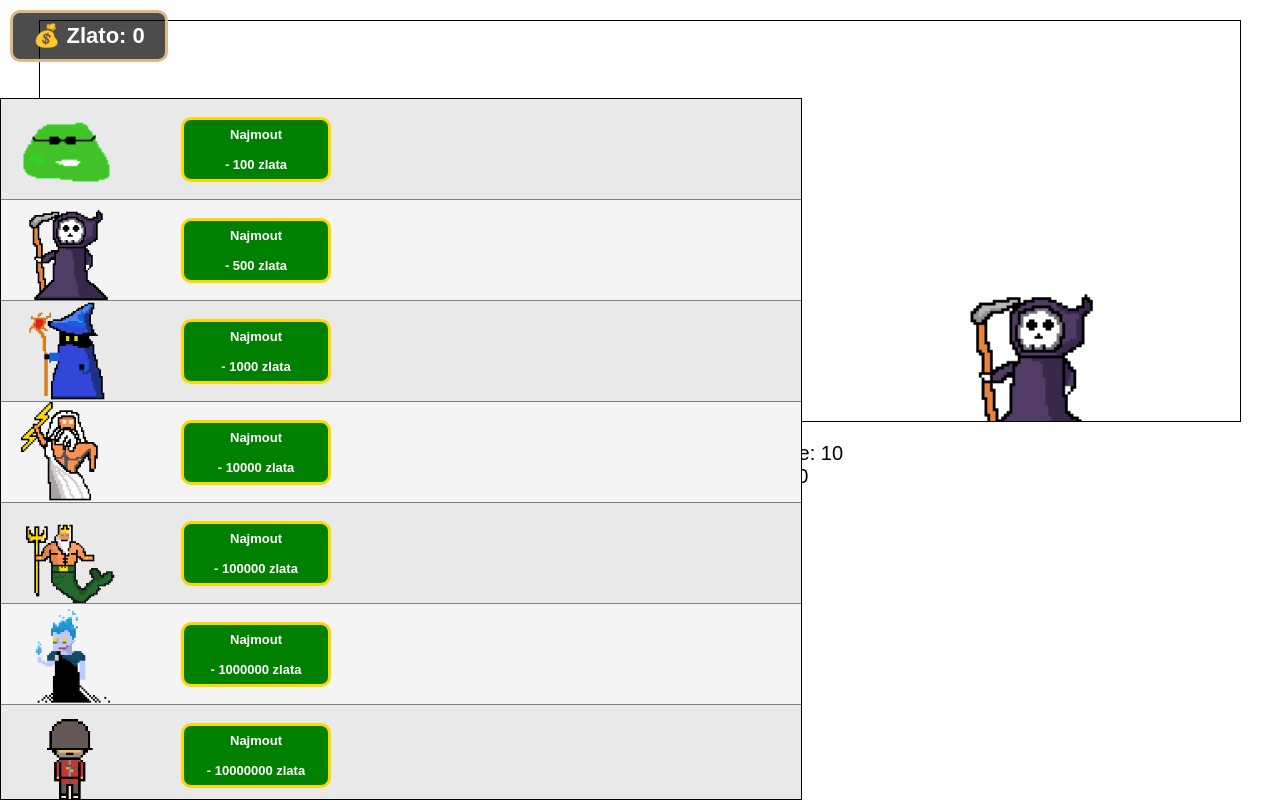
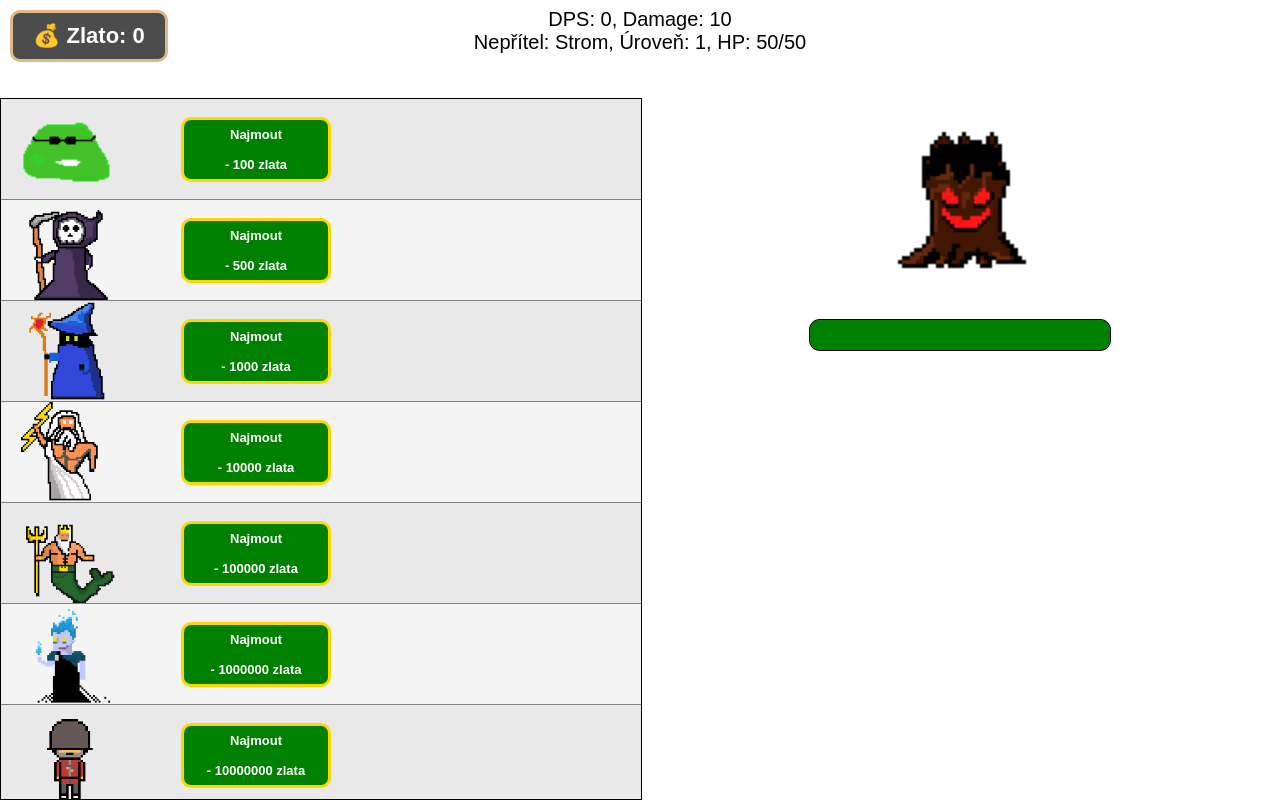
Before and after one commit to lesnijahoda/Rocnikova-prace, a plain HTML site: page index.html in a window 1280 px wide. Drawn offline with Linux system fonts and the light colour scheme.

Commit message:
posouvání enemy

```diff
--- a/index.html
+++ b/index.html
@@ -8,10 +8,13 @@
 
 </head>
 <body>
-  <canvas id="gameCanvas" width="1200" height="400"></canvas>
-  <div id="heroPanel" style="overflow-y: auto; width: 800px; height: 700px; border: 1px solid black; position: absolute; bottom: 0; left: 0;"></div>
+  <div style="width: 50vw; position: absolute; right: 0; height: 400px; bottom: 300px;">
+  <canvas id="gameCanvas" width="400" height="400"></canvas>
+  </div>
+
+  <div id="heroPanel" style="overflow-y: auto; width: 50vw; height: 700px; border: 1px solid black; position: absolute; bottom: 0; left: 0;"></div>
   <div id="heroInfo"></div>
-  <div id="enemyInfo"></div>>
+  <div id="enemyInfo"></div>
 
 
   <script type="module" src="/res/js/main.js"></script>
--- a/res/css/style.css
+++ b/res/css/style.css
@@ -1,7 +1,11 @@
+
+
 canvas {
-  border: 1px solid black;
+  /*border: 1px solid black;*/
   display: block;
-  margin: 20px auto;
+  height: 400px;
+  width: 400px;
+  margin: auto;
 }
 
 div {
@@ -27,8 +31,6 @@ div {
 
 .hero-row img {
   border-radius: 10px;
-
-
 }
 
 #goldBar {
--- a/res/js/main.js
+++ b/res/js/main.js
@@ -5,6 +5,7 @@ import { heroPanel, upgrades } from "./heroes.js";
 // Hlavní soubor pro hru Clicker Heroes
 
 // 🧱 Základní objekty hrdiny a nepřítele
+
 class Hero {
   constructor(name, damage) {
     this.name = name;
@@ -53,34 +54,36 @@ class Enemy {
     this.maxHp = Math.floor(this.maxHp * 1.5);
     this.hp = this.maxHp;
     this.goldReward = Math.floor(this.goldReward * 1.5);
-
   }
 }
 
 // 🎮 Vytvoření hrdiny a nepřítele
-const hero = new Hero('Warrior', 10);
-const enemy = new Enemy('Goblin', 50, 20);
+const hero = new Hero("Warrior", 10);
+const enemy = new Enemy("Strom", 50, 20);
 
 // 🖼️ Načtení obrázku nepřítele
 const slimeImage = new Image();
-slimeImage.src = './res/img/smrt.png';
+slimeImage.src = "./res/img/enemies/firetree.png";
 
 // 🖱️ Zpracování kliknutí na canvas
-const canvas = document.getElementById('gameCanvas');
-const ctx = canvas.getContext('2d');
+const canvas = document.getElementById("gameCanvas");
+const ctx = canvas.getContext("2d");
 
-canvas.style.userSelect = 'none';
-canvas.style.webkitUserSelect = 'none';
-canvas.style.msUserSelect = 'none';
-canvas.style.mozUserSelect = 'none';
+canvas.style.userSelect = "none";
+canvas.style.webkitUserSelect = "none";
+canvas.style.msUserSelect = "none";
+canvas.style.mozUserSelect = "none";
 
-canvas.addEventListener('click', (event) => {
+canvas.addEventListener("click", (event) => {
   const rect = canvas.getBoundingClientRect();
   const x = event.clientX - rect.left;
   const y = event.clientY - rect.top;
+  console.log(x + "X");
+  console.log(y + "Y");
 
-  if (x >= 850 && x <= 1050 && y >= 150 && y <= 350) {
+  if (x >= 120 && x <= 280 && y >= 10 && y <= 170) {
     if (enemy.hp > 0) {
+      console.log("aaa");
       hero.attack(enemy);
       updateGameInfo();
     }
@@ -89,8 +92,12 @@ canvas.addEventListener('click', (event) => {
 
 // 🔄 Funkce pro aktualizaci herních informací
 function updateGameInfo() {
-  document.getElementById('heroInfo').innerText = `Hrdina: ${hero.name}, Zlato: ${hero.gold}, DPS: ${hero.dps}, Damage: ${hero.damage}`;
-  document.getElementById('enemyInfo').innerText = `Nepřítel: ${enemy.name}, Úroveň: ${enemy.level}, HP: ${enemy.hp}/${enemy.maxHp}`;
+  document.getElementById(
+    "heroInfo"
+  ).innerText = `DPS: ${hero.dps}, Damage: ${hero.damage}`;
+  document.getElementById(
+    "enemyInfo"
+  ).innerText = `Nepřítel: ${enemy.name}, Úroveň: ${enemy.level}, HP: ${enemy.hp}/${enemy.maxHp}`;
   updateGoldBar();
 }
 
@@ -107,36 +114,55 @@ function draw() {
   ctx.clearRect(0, 0, canvas.width, canvas.height);
 
   // Umístění nepřítele na pravou polovinu obrazovky
-  const enemyPositionX = canvas.width / 2 + 300;  // Posunout na pravou polovinu obrazovky
-  const enemyPositionY = canvas.height / 2 + 40;  // Vertikálně ve středu obrazovky
+  const enemyPositionX = 100; // Posunout na pravou polovinu obrazovky
+  const enemyPositionY = 0; // Vertikálně ve středu obrazovky
 
   // Pokud je obrázek nepřítele načtený, zobrazím ho
   if (slimeImage.complete) {
     ctx.drawImage(slimeImage, enemyPositionX, enemyPositionY, 200, 200); // Umístíme nepřítele na pravou polovinu obrazovky
   } else {
-    ctx.fillStyle = 'red';
-    ctx.fillRect(enemyPositionX, enemyPositionY, 200, 200);  // Placeholder, pokud obrázek není načten
+    ctx.fillStyle = "red";
+    ctx.fillRect(enemyPositionX, enemyPositionY, 200, 200); // Placeholder, pokud obrázek není načten
   }
 
   // Zobrazení životy nepřítele
   const healthBarWidth = 300 * (enemy.hp / enemy.maxHp);
   ctx.lineWidth = 2;
-  ctx.strokeStyle = 'black';
-  ctx.fillStyle = 'gray';
+  ctx.strokeStyle = "black";
+  ctx.fillStyle = "gray";
   ctx.beginPath();
   ctx.roundRect(enemyPositionX - 50, enemyPositionY + 220, 300, 30, 10); // Pozice pro health bar pod nepřítelem
   ctx.stroke();
   ctx.fill();
-  ctx.fillStyle = 'green';
+  ctx.fillStyle = "green";
   ctx.beginPath();
-  ctx.roundRect(enemyPositionX - 50, enemyPositionY + 220, healthBarWidth, 30, 10);  // Zdraví bude vyplněné podle aktuální hodnoty HP
+  ctx.roundRect(
+    enemyPositionX - 50,
+    enemyPositionY + 220,
+    healthBarWidth,
+    30,
+    10
+  ); // Zdraví bude vyplněné podle aktuální hodnoty HP
   ctx.fill();
 
   // Zobrazení dalších informací (např. level, zlato)
-  ctx.fillStyle = 'white';
-  ctx.font = '16px Arial';
-  ctx.fillText(`HP: ${enemy.hp}/${enemy.maxHp}`, enemyPositionX - 50, enemyPositionY + 270);
-  ctx.fillText(`Level: ${enemy.level}`, enemyPositionX - 50, enemyPositionY + 300);
+  ctx.fillStyle = "white";
+  ctx.font = "16px Arial";
+  ctx.fillText(
+    `HP: ${enemy.hp}/${enemy.maxHp}`,
+    enemyPositionX - 50,
+    enemyPositionY + 270
+  );
+  ctx.fillText(
+    `Level: ${enemy.level}`,
+    enemyPositionX - 50,
+    enemyPositionY + 300
+  );
+  ctx.fillText(
+    `Nepřítel: ${enemy.name}`,
+    enemyPositionX - 50,
+    enemyPositionY + 330
+  );
 }
 
 // 💥 Vykreslení panelu pro nákup hrdinů
@@ -158,7 +184,9 @@ heroButton.innerHTML = `<span>Najmout</span><br><span>- ${upgrade.cost} zlata</s
   heroButton.addEventListener("click", () => {
     if (hero.gold >= upgrade.cost) {
       hero.gold -= upgrade.cost;
-    upgrade.isClickMultiplier ? hero.damage += 35 : hero.dps += upgrade.dps;
+      upgrade.isClickMultiplier
+        ? (hero.damage += 35)
+        : (hero.dps += upgrade.dps);
       upgrade.cost = Math.floor(upgrade.cost * 1.5);
       heroButton.innerHTML = `<span>Najmout</span><br><span>- ${upgrade.cost} zlata</span>`;
       updateGameInfo();
@@ -170,19 +198,14 @@ heroButton.addEventListener("click", () => {
   heroPanel.appendChild(heroRow);
 });
 
-
-
 const goldBar = document.createElement("div");
 goldBar.id = "goldBar";
 document.body.appendChild(goldBar);
 
 //  Funkce pro aktualizaci gold baru
 function updateGoldBar() {
-
   goldBar.innerText = `💰 Zlato: ${hero.gold}`;
 }
 
-
-
 updateGameInfo();
 gameLoop();
```
Also changed, not shown: res/img/enemies/firetree.png (added). Lines whose indentation alone changed are shown as unchanged.
